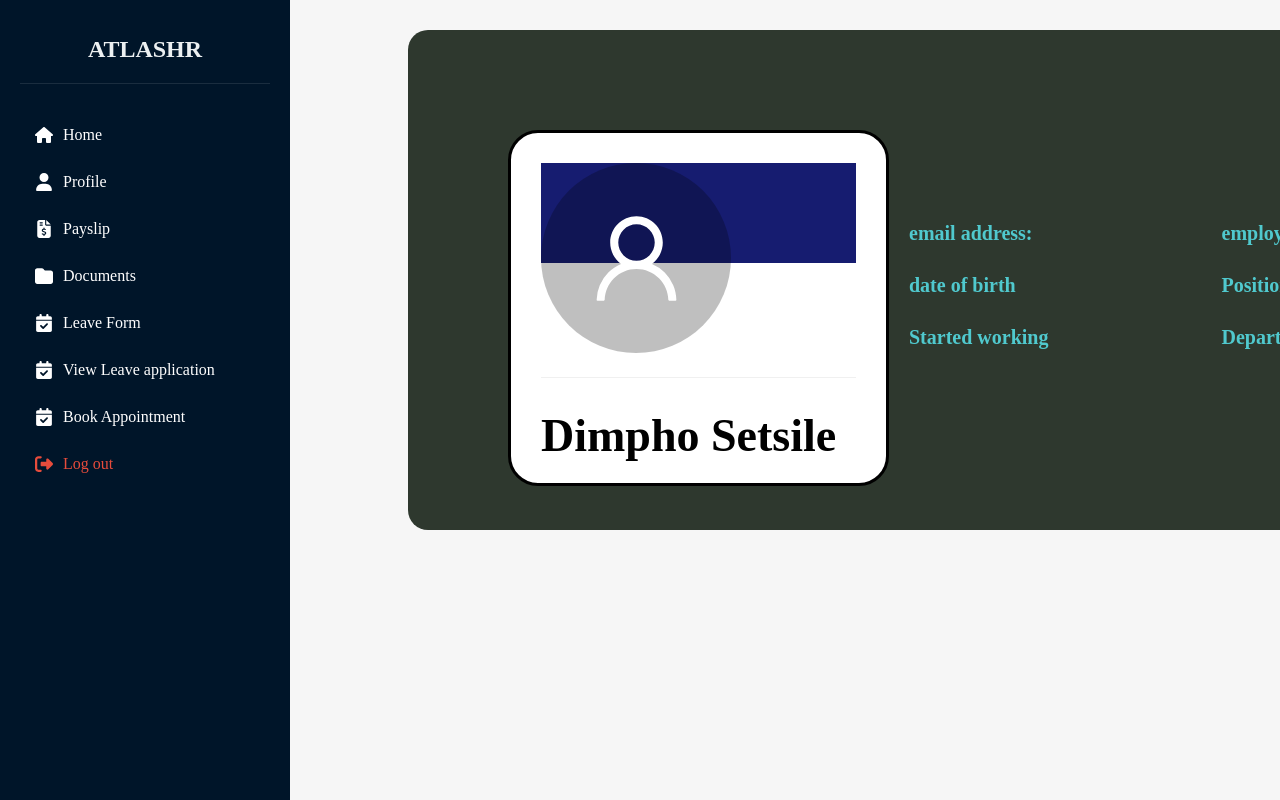
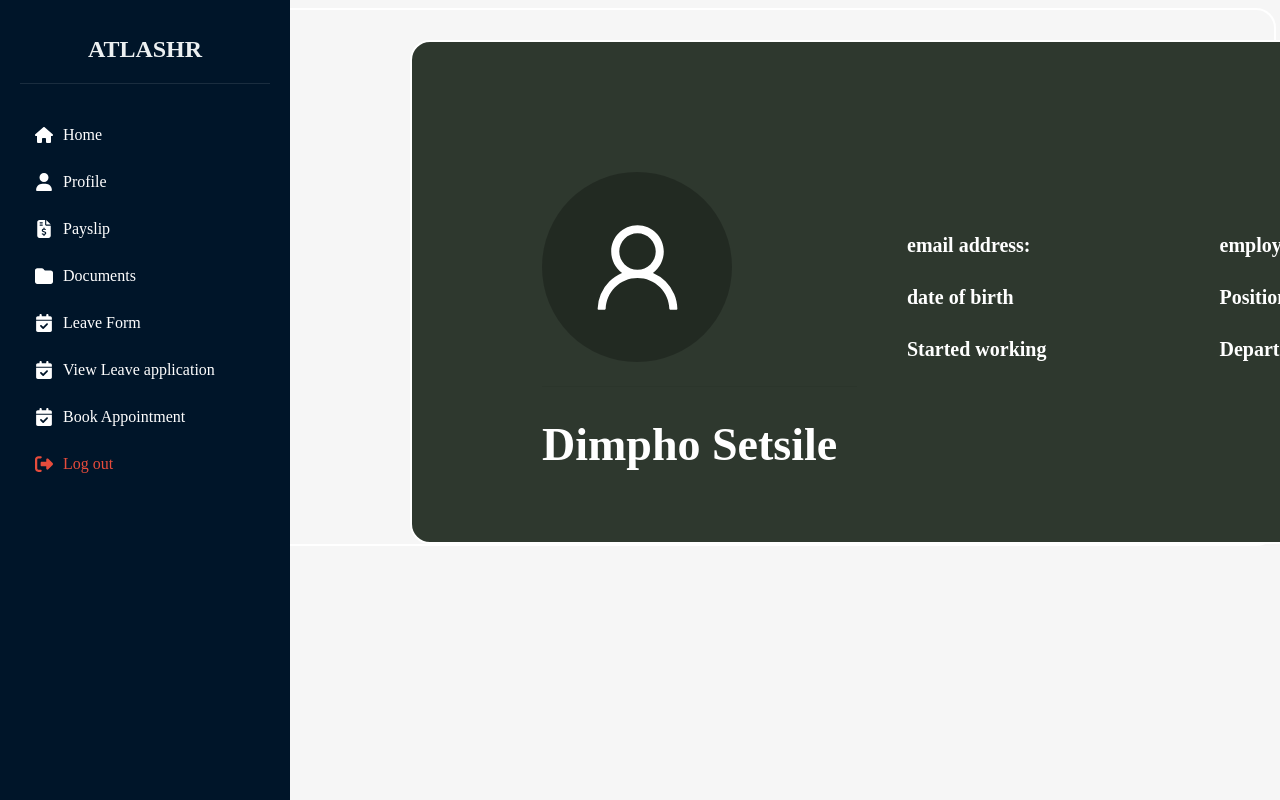
Before and after one commit to NetworkcoTeam/HR_Tool, a React (Create React App) app: page /profile in a window 1280 px wide. Shown: the top 800 px of the page. Built offline with nearby package versions, Linux system fonts and the light colour scheme.

Commit message:
added profile body style

```diff
--- a/src/Pages/Profile.css
+++ b/src/Pages/Profile.css
@@ -1,28 +1,20 @@
-body{
+.Profile-body{
+    border-width: 2px;
+    border-color: white;
+    border-style:solid;
+    width:100%;
+    height:fit-content;
+    border-radius: 20px;
 
-    height: 400px;
+
 
 }
-.employeeid{
-flex-basis: 50%;
-}
-.position, .status, .employeeid, .department , .surname, .Name , .email, .dob {
-    flex-basis: 50%;
-}
-.Personal-details-second{
-    margin-top: 20px;
-    margin-bottom: 100px;
-
-}
-.background-avatar{
-    background-color:#161c70;
-    height: 100px;
-}
-
 
 .Profile{
     background-color:#2e382e;
-
+    border-style:solid;
+    border-width:2px;
+    border-color: white;
     width:1050px;
     height:300px;
     font-size: 23px;
@@ -36,23 +28,16 @@ flex-basis: 50%;
 .Avatar{
     width: 90px;
     height:290px;
-    background-color:white;
     align-items: center;
     flex-basis:30%;
-    border-color:black ;
-    border-style: solid;
-    color:black;
+    color:white;
     border-radius: 30px;
     padding:30px;
 }
-.avatar{
-    color:white;
 
 
-}
-
-label{
-    color:#50c9CE;
+.Profile-labels{
+    color:white;
     font-size:20px;
     font-weight:bold;
 
@@ -60,12 +45,7 @@ label{
 }
 
 
-.job-details{
-    margin-top: 10px;
-    background-color: white;
-    border-radius:10px;
-    height: 50px;
-}
+
 
 .personal-details{
     flex-basis: 50%;
```
